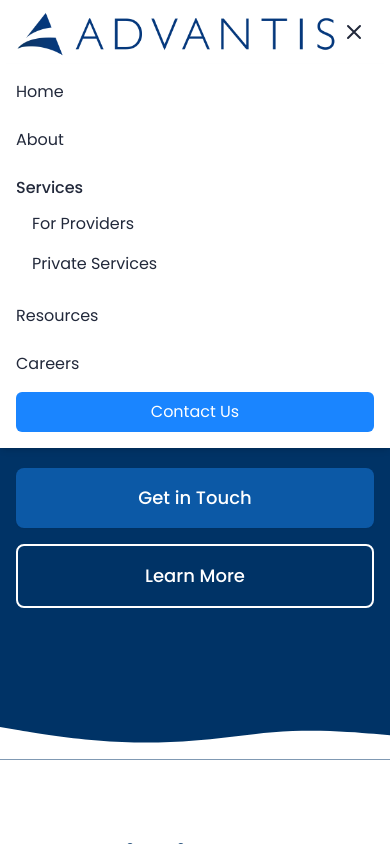
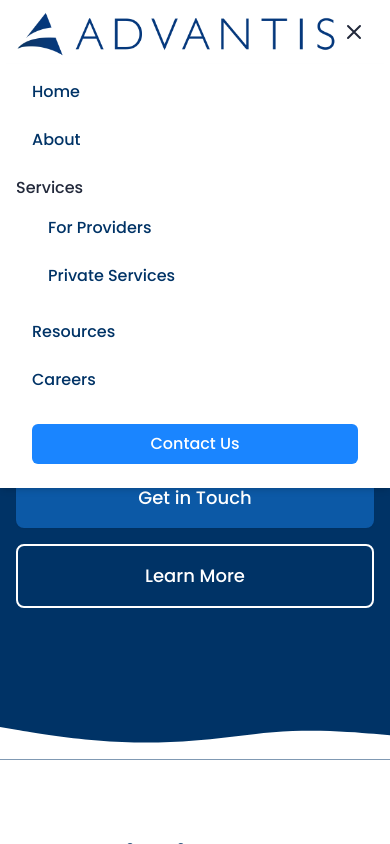
Before and after one commit to baezaaron/advantis-web, a Next.js app: page / in a window 390 px wide. Both pictures are taken after a click on the button "Toggle menu". Shown: the top 844 px of the page. Built offline with nearby package versions, Linux system fonts and the light colour scheme.

Commit message:
mobile navbar udpdate

```diff
--- a/src/components/Navbar.tsx
+++ b/src/components/Navbar.tsx
@@ -55,18 +55,20 @@ export default function Navbar() {
       {mobileOpen && (
         <div className="md:hidden bg-white shadow-md">
           <div className="px-4 pt-2 pb-4 space-y-2">
-            <Link href="/" className="block text-neutral-700 py-2">Home</Link>
-            <Link href="/about/" className="block text-neutral-700 py-2">About</Link>
+            <MobileNavLink href="/" onClick={() => setMobileOpen(false)}>Home</MobileNavLink>
+            <MobileNavLink href="/about/" onClick={() => setMobileOpen(false)}>About</MobileNavLink>
             <div className="py-2">
               <div className="text-neutral-700 font-medium mb-2">Services</div>
               <div className="pl-4 space-y-2">
-                <Link href="/services/" className="block text-neutral-700 py-1">For Providers</Link>
-                <Link href="/private-services/" className="block text-neutral-700 py-1">Private Services</Link>
+                <MobileNavLink href="/services/" onClick={() => setMobileOpen(false)}>For Providers</MobileNavLink>
+                <MobileNavLink href="/private-services/" onClick={() => setMobileOpen(false)}>Private Services</MobileNavLink>
               </div>
             </div>
-            <Link href="/resources/" className="block text-neutral-700 py-2">Resources</Link>
-            <Link href="/careers/" className="block text-neutral-700 py-2">Careers</Link>
-            <Link href="/contact/" className="block bg-accent text-white text-center rounded-md py-2 mt-2">Contact Us</Link>
+            <MobileNavLink href="/resources/" onClick={() => setMobileOpen(false)}>Resources</MobileNavLink>
+            <MobileNavLink href="/careers/" onClick={() => setMobileOpen(false)}>Careers</MobileNavLink>
+            <MobileNavLink href="/contact/" onClick={() => setMobileOpen(false)}>
+              <span className="block bg-accent text-white text-center rounded-md py-2 mt-2">Contact Us</span>
+            </MobileNavLink>
           </div>
         </div>
       )}
```
